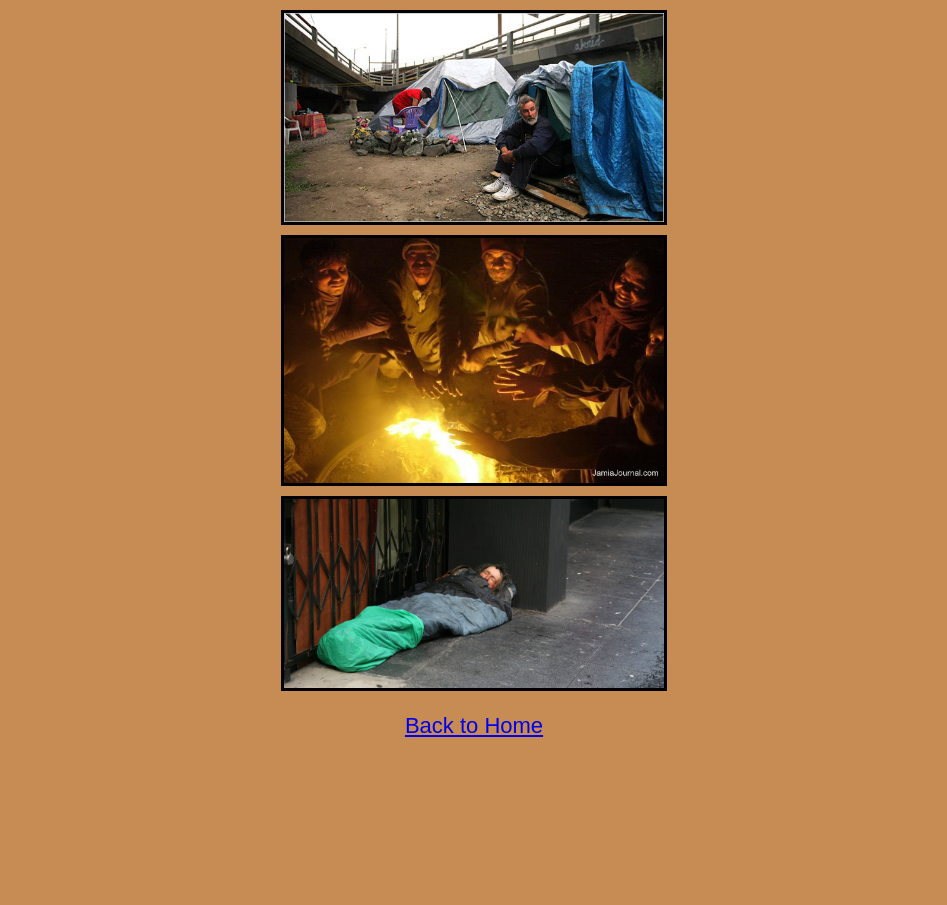
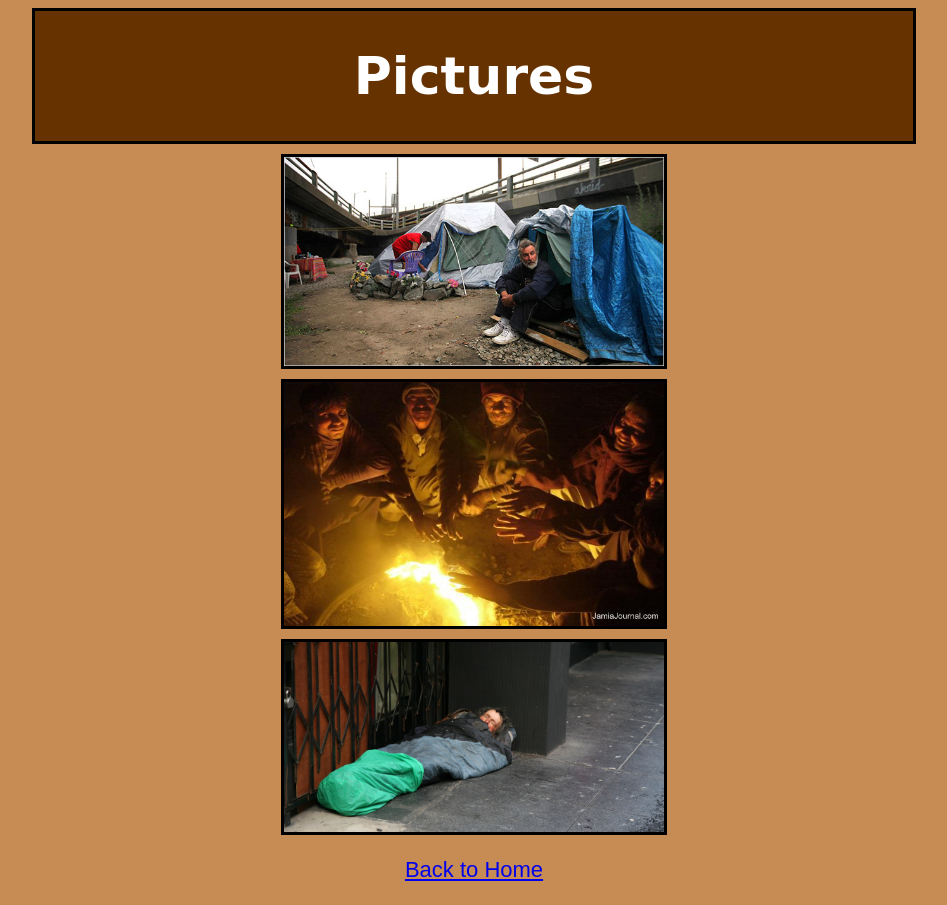
Before and after one commit to tfabery/island-resort, a plain HTML site: page pic.html in a window 1280 px wide. Shown: the whole page, without its empty margins (166-1113 px from the left). Before the commit the page ends 800 px from the top, so only its background shows below. Drawn offline with Linux system fonts and the light colour scheme.

Commit message:
add div for pic.html h1

```diff
--- a/pic.html
+++ b/pic.html
@@ -5,6 +5,9 @@
     <title>Pictures</title>
   </head>
   <body>
+    <div>
+      <h1>Pictures</h1>
+    </div>
     <img src="img/htent.jpg" alt="tent1" />
     <img src="img/homelessfire.jpg" alt="enjoying fire" />
     <img src="img/homesleep.jpg" alt="sleeping" />
```
